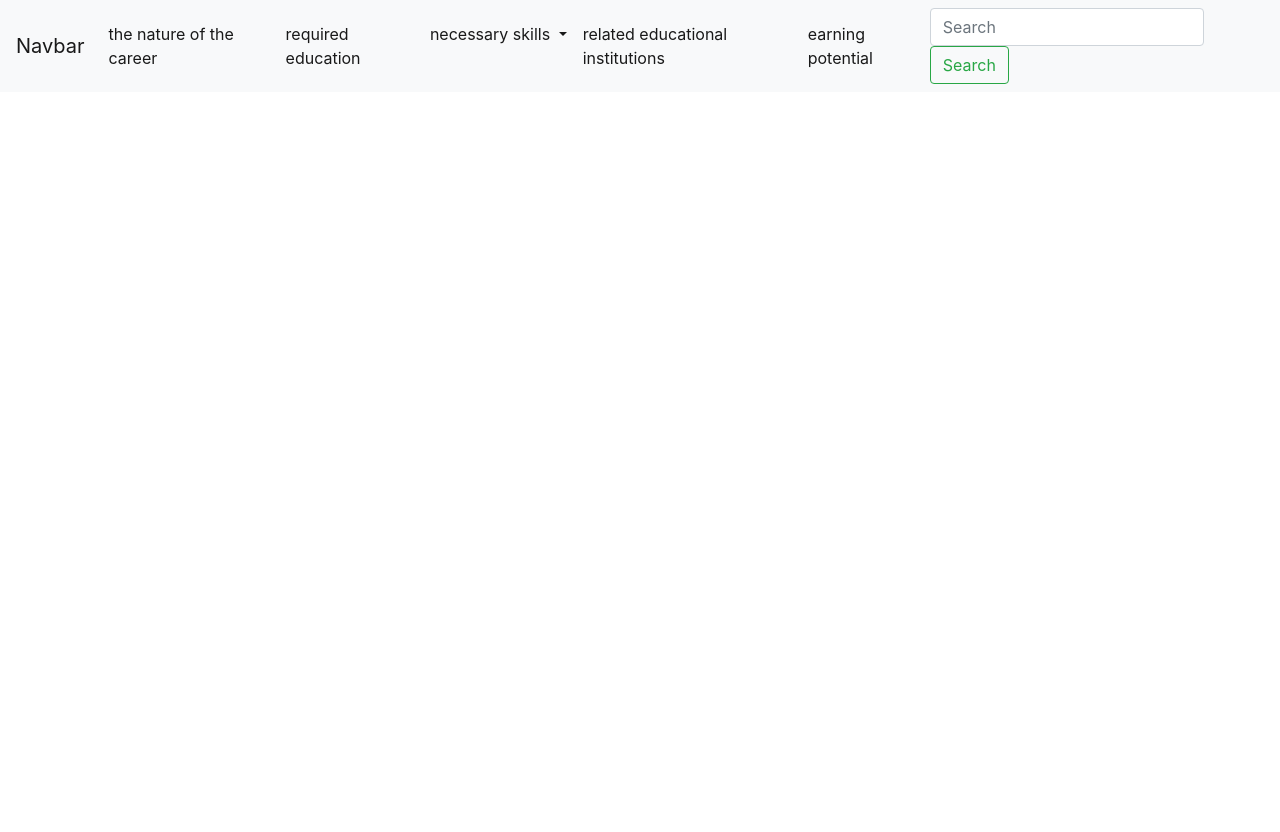
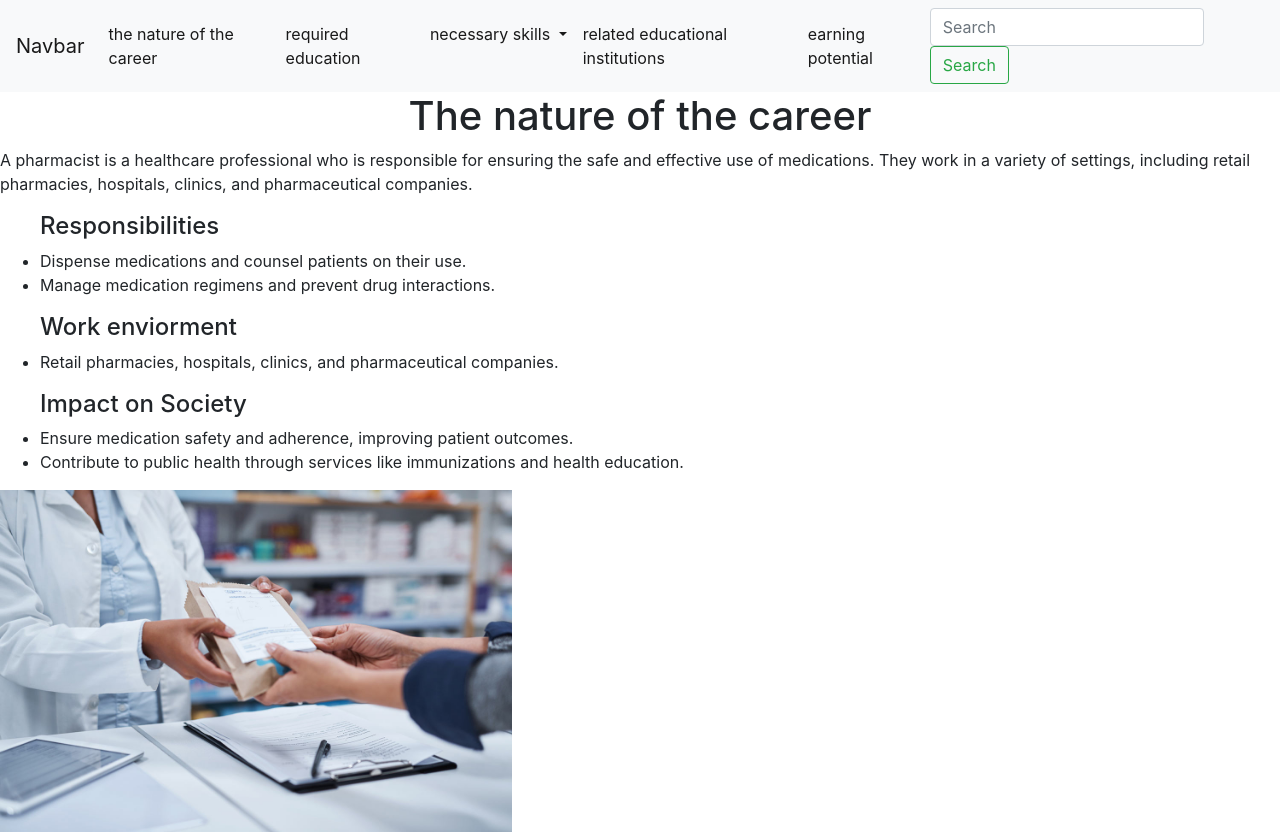
Before and after one commit to HarrisM00/Website--5---Future-Me, a plain HTML site: page index.html in a window 1280 px wide. Before the commit the page ends 800 px from the top, so only its background shows below. Drawn offline with nearby package versions, Linux system fonts and the light colour scheme.

Commit message:
Nature of the career completed

```diff
--- a/index.html
+++ b/index.html
@@ -18,7 +18,8 @@
         <div class="collapse navbar-collapse" id="navbarSupportedContent">
           <ul class="navbar-nav mr-auto">
             <li class="nav-item active">
-              <a class="nav-link" href="#">the nature of the career <span class="sr-only">(current)</span></a>
+              <a class="nav-link" href="index.html">the nature of the career <span class="sr-only">(current)</span></a>
+
             </li>
             <li class="nav-item">
                 <li class="nav-item active">
@@ -51,17 +52,23 @@
           </form>
         </div>
       </nav>
+<h1>The nature of the career</h1>
+<p> A pharmacist is a healthcare professional who is responsible for ensuring the safe and effective use of medications. They work in a variety of settings, including retail pharmacies, hospitals, clinics, and pharmaceutical companies. </p>
+<ul>
+  <h4>Responsibilities</h4>
+  <li>Dispense medications and counsel patients on their use.</li>
+  <li>Manage medication regimens and prevent drug interactions.</li>
+</ul>
+<ul>
+<h4>Work enviorment</h4>
+<li>Retail pharmacies, hospitals, clinics, and pharmaceutical companies.</li>
 
-
-
+</ul>
+<ul>
+<h4>Impact on Society</h4>
+<li>Ensure medication safety and adherence, improving patient outcomes.</li>
+<li>Contribute to public health through services like immunizations and health education.</li>
+</ul>
+<img src="pharmacist1.jpg" class="scaled">
 </body>
-
-
-
-
-
-
-
-
-
 </html>
--- a/style.css
+++ b/style.css
@@ -0,0 +1,7 @@
+h1 {
+    text-align: center;
+}
+.scaled {
+    height: auto;
+    width: 40%;
+}
```
Also changed, not shown: pharmacist1.jpg (added).
